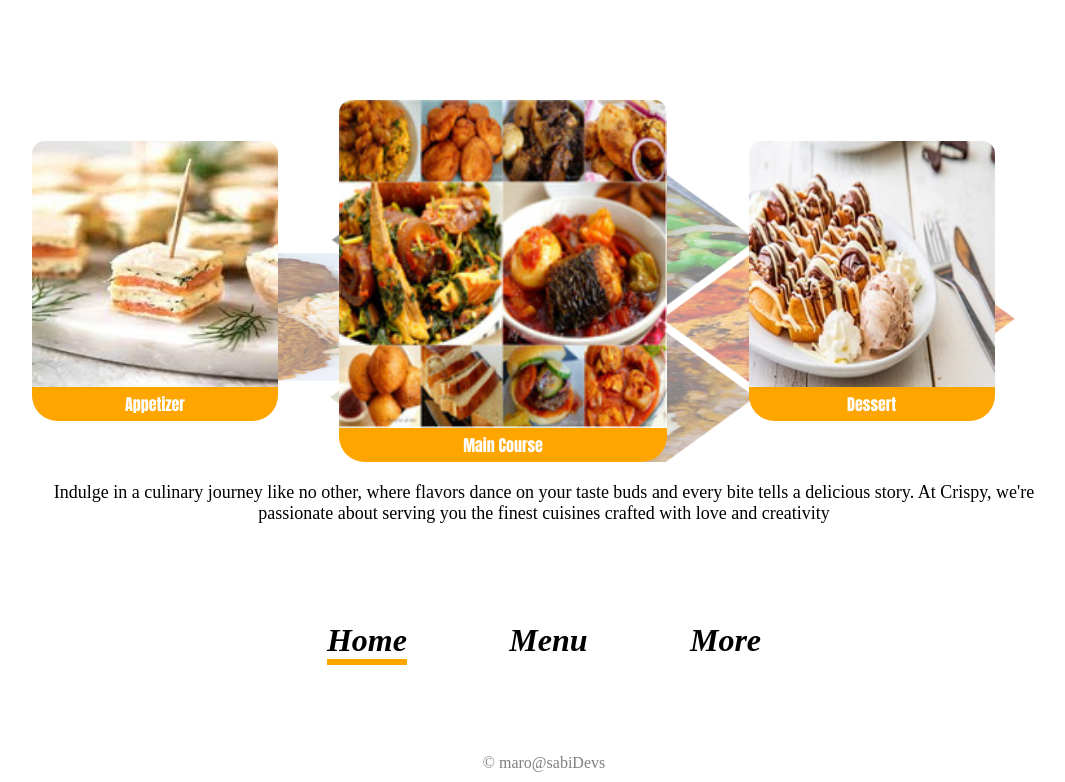
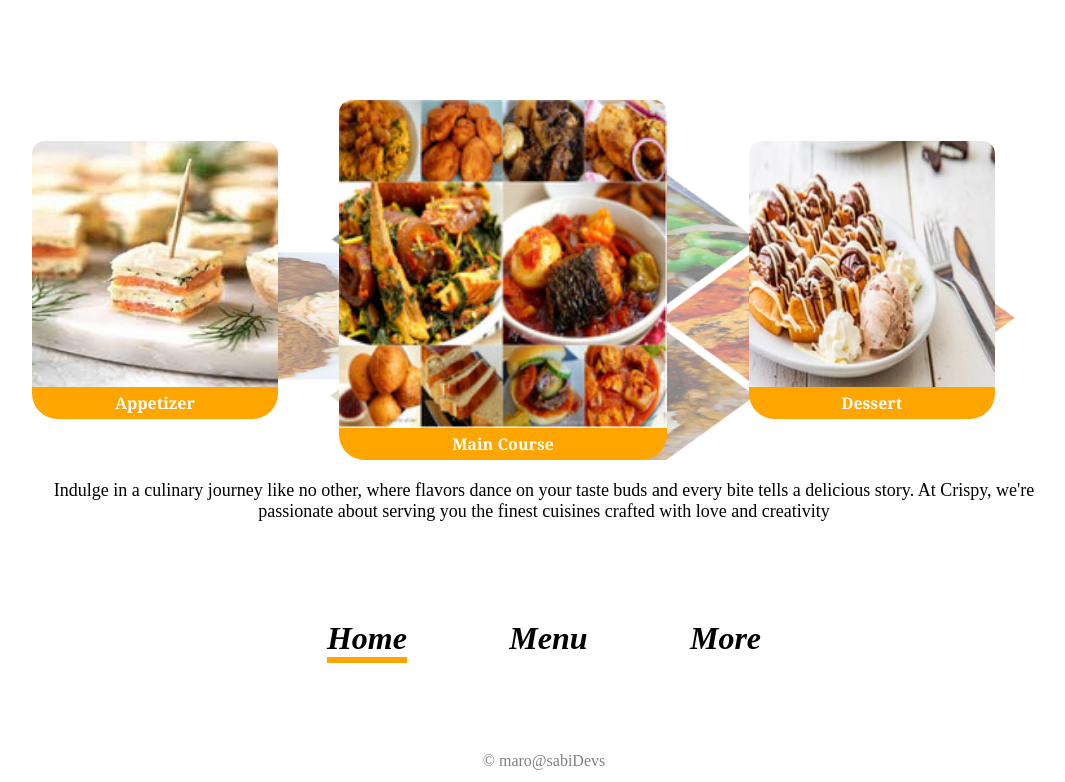
Before and after one commit to Maroprosper/Restaurant-Page, a plain HTML site: page index.html in a window 1280 px wide. Shown: the part 139-921 px from the top of the page, without its empty margins (96-1161 px from the left). Drawn offline with Linux system fonts and the light colour scheme.

Commit message:
changed column font

```diff
--- a/style.css
+++ b/style.css
@@ -15,7 +15,7 @@ h1{
     font-style: italic;
     font-display: justify;
     font-weight: 1;
-    font-family: cursive, fantasy, Impact, Haettenschweiler, 'Arial Narrow Bold', sans-serif ;
+    font-family: cursive, fantasy, Haettenschweiler, 'Arial Narrow Bold', sans-serif ;
     background-color: orange;
     width: 7.5vw;
     padding-left: 1vw;
@@ -56,7 +56,7 @@ h1{
     width: 80%;
     border-radius: 2vw;
     text-align: center;
-    font-family: Impact, Haettenschweiler, 'Arial Narrow Bold', sans-serif;
+    font-family: Georgia, 'Times New Roman', Times, serif;
     font-weight: bold;
     background-color: orange;
 }
@@ -68,7 +68,7 @@ h1{
     width: 80%;
     border-radius: 2vw;
     text-align: center;
-    font-family: Impact, Haettenschweiler, 'Arial Narrow Bold', sans-serif;
+    font-family: Georgia, 'Times New Roman', Times, serif;
     font-weight: bold;
     background-color: orange;
 }
@@ -80,7 +80,7 @@ h1{
     width: 80%;
     border-radius: 2vw;
     text-align: center;
-    font-family: Impact, Haettenschweiler, 'Arial Narrow Bold', sans-serif;
+    font-family: Georgia, 'Times New Roman', Times, serif;
     font-weight: bold;
     background-color: orange;
 }
```
